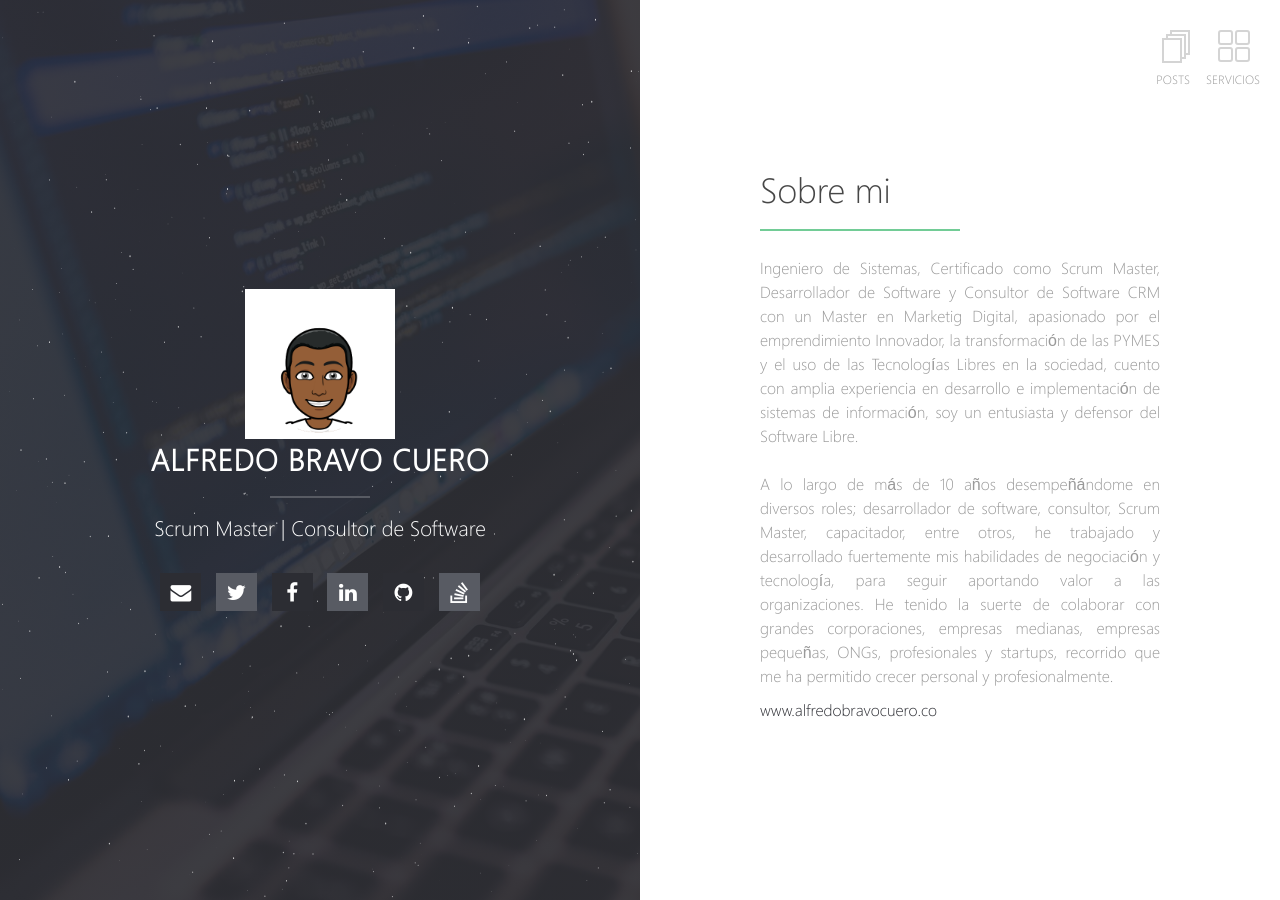
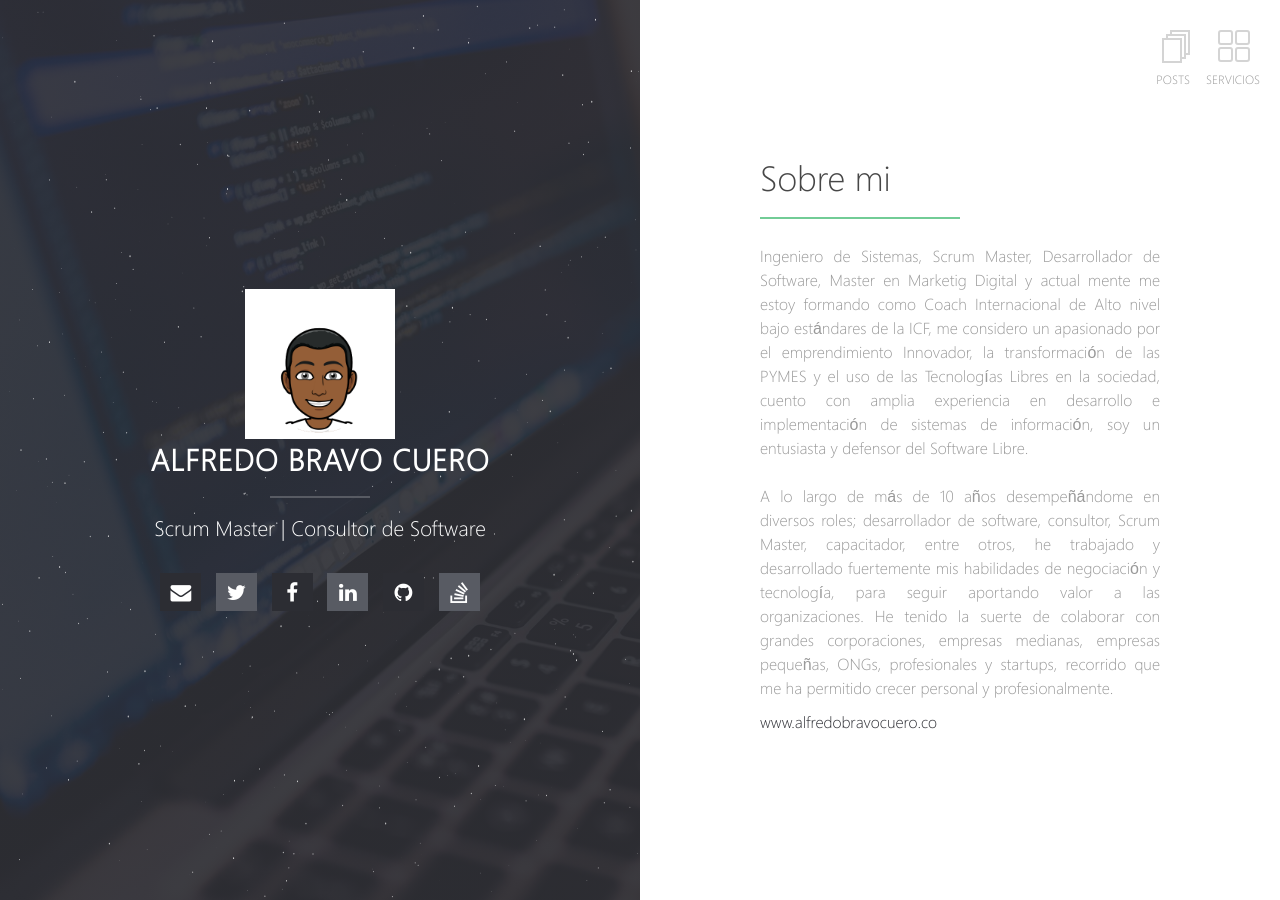
Before and after one commit to abracu/abracu.github.io, a Jekyll site: the page built from index.md, in a window 1280 px wide. Built offline with Jekyll 4.4.1, drawn with Linux system fonts in a browser that asks for light colours; our own code applies the rules of GitHub Pages for plain Markdown files.

Commit message:
Actualización - COACH

```diff
--- a/index.md
+++ b/index.md
@@ -5,7 +5,7 @@ layout: home
 
 
 <p style="text-align: justify;">
-Ingeniero de Sistemas, Certificado como Scrum Master, Desarrollador de Software y Consultor de Software CRM con un Master en Marketig Digital, apasionado por el emprendimiento Innovador, la transformación de las PYMES y el uso de las Tecnologías Libres en la sociedad, cuento con amplia experiencia en desarrollo e implementación de sistemas de información, soy un entusiasta y defensor del Software Libre.
+Ingeniero de Sistemas, Scrum Master, Desarrollador de Software, Master en Marketig Digital y actual mente me estoy formando como Coach Internacional de Alto nivel bajo estándares de la ICF, me considero un apasionado por el emprendimiento Innovador, la transformación de las PYMES y el uso de las Tecnologías Libres en la sociedad, cuento con amplia experiencia en desarrollo e implementación de sistemas de información, soy un entusiasta y defensor del Software Libre.
 <br>
 <br>
 A lo largo de más de 10 años desempeñándome en diversos roles; desarrollador de software, consultor, Scrum Master, capacitador, entre otros, he trabajado y desarrollado fuertemente mis habilidades de negociación y tecnología, para seguir aportando valor a las organizaciones. He tenido la suerte de colaborar con grandes corporaciones, empresas medianas, empresas pequeñas, ONGs, profesionales y startups, recorrido que me ha permitido crecer personal y profesionalmente.
```
